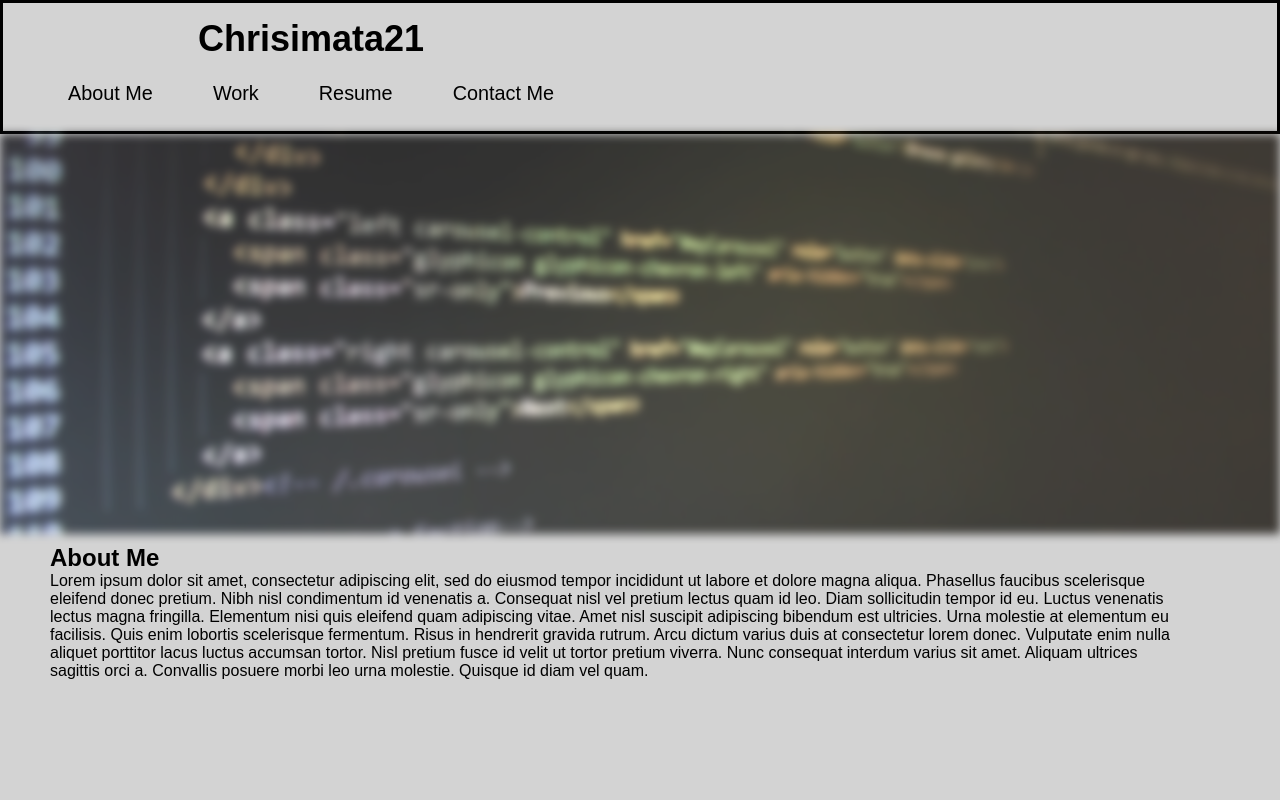
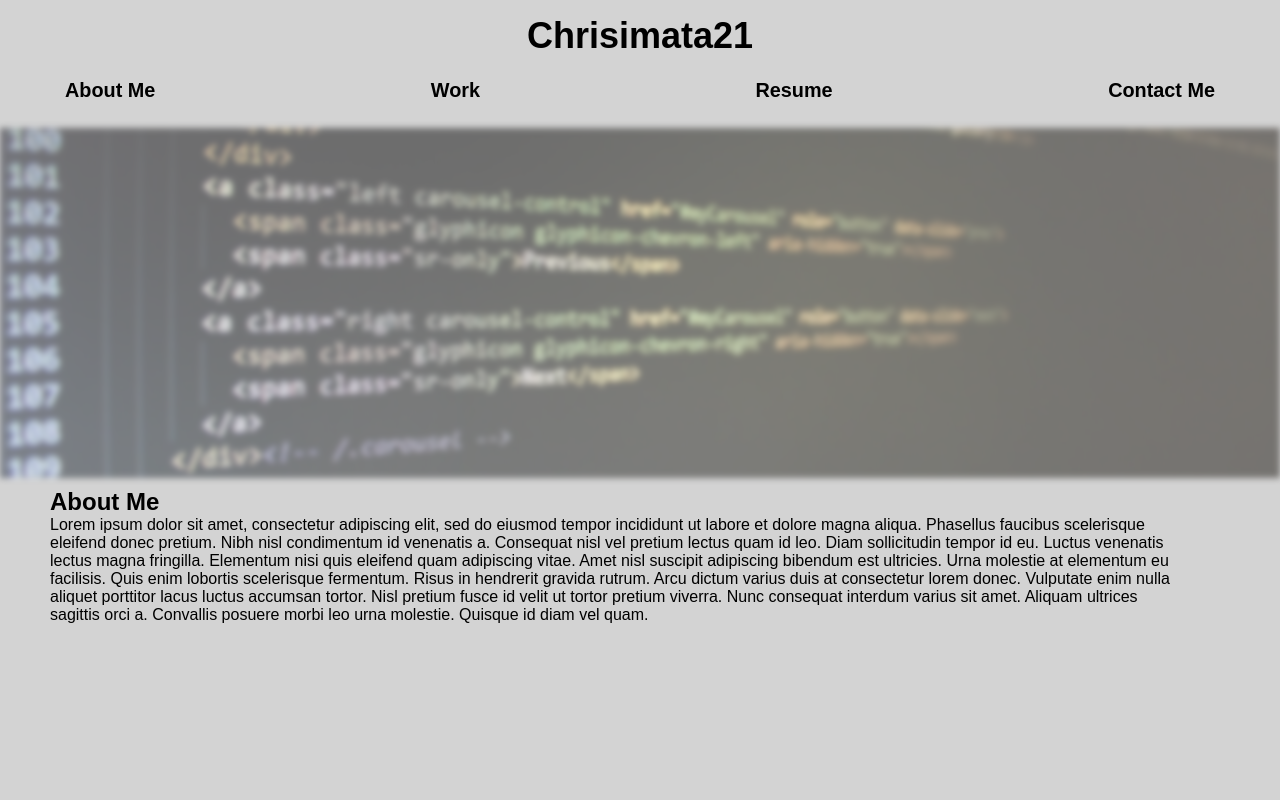
Before and after one commit to chrisimata21/my-portfolio, a plain HTML site: page index.html in a window 1280 px wide. Shown: the top 800 px of the page. Drawn offline with Linux system fonts and the light colour scheme.

Commit message:
still tweaking

```diff
--- a/assets/style.css
+++ b/assets/style.css
@@ -4,13 +4,9 @@ body {
 }
 header {
     text-align: center;
-    border-style: solid;
     width: 100%;
     padding: 15px 35px;
     background-color: #d3d3d3;
-    display: flex;
-    flex-wrap: wrap;
-    justify-content: space-between;
 }
 header h1 {
     text-align: center;
@@ -35,7 +31,7 @@ header nav ul {
 }
 header nav ul li a {
     margin: 0 30px;
-    font-weight: lighter;
+    font-weight: bold;
     font-size: 1.55vw;
 }
 * {
@@ -56,11 +52,11 @@ footer {
 }
 img {
     width: 100%;
-    height: 400px;
+    height: 350px;
     object-fit: cover;
-    filter: blur(5px);
+    filter: blur(3px);
     display: block;
-    opacity: 0.8;
+    opacity: 0.5;
 }
 .about {
     margin: 10px 40px 300px 0;
@@ -71,7 +67,7 @@ img {
 }
 .contact-me h2{
     font-weight: bold;
-    font-size: 36px;
+    font-size: 1.55vw;
     margin: 0;
 }
 .contact-me a {
```
